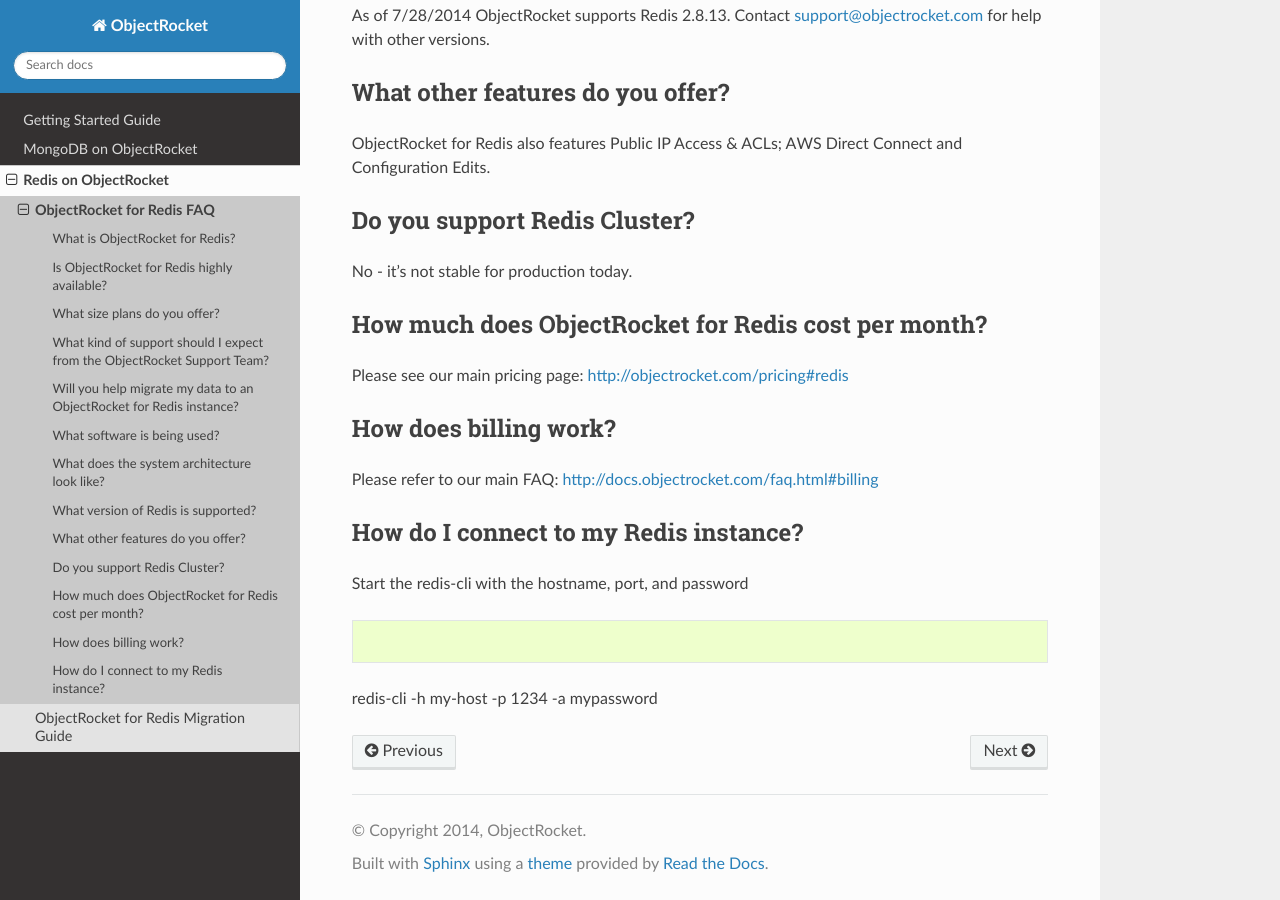
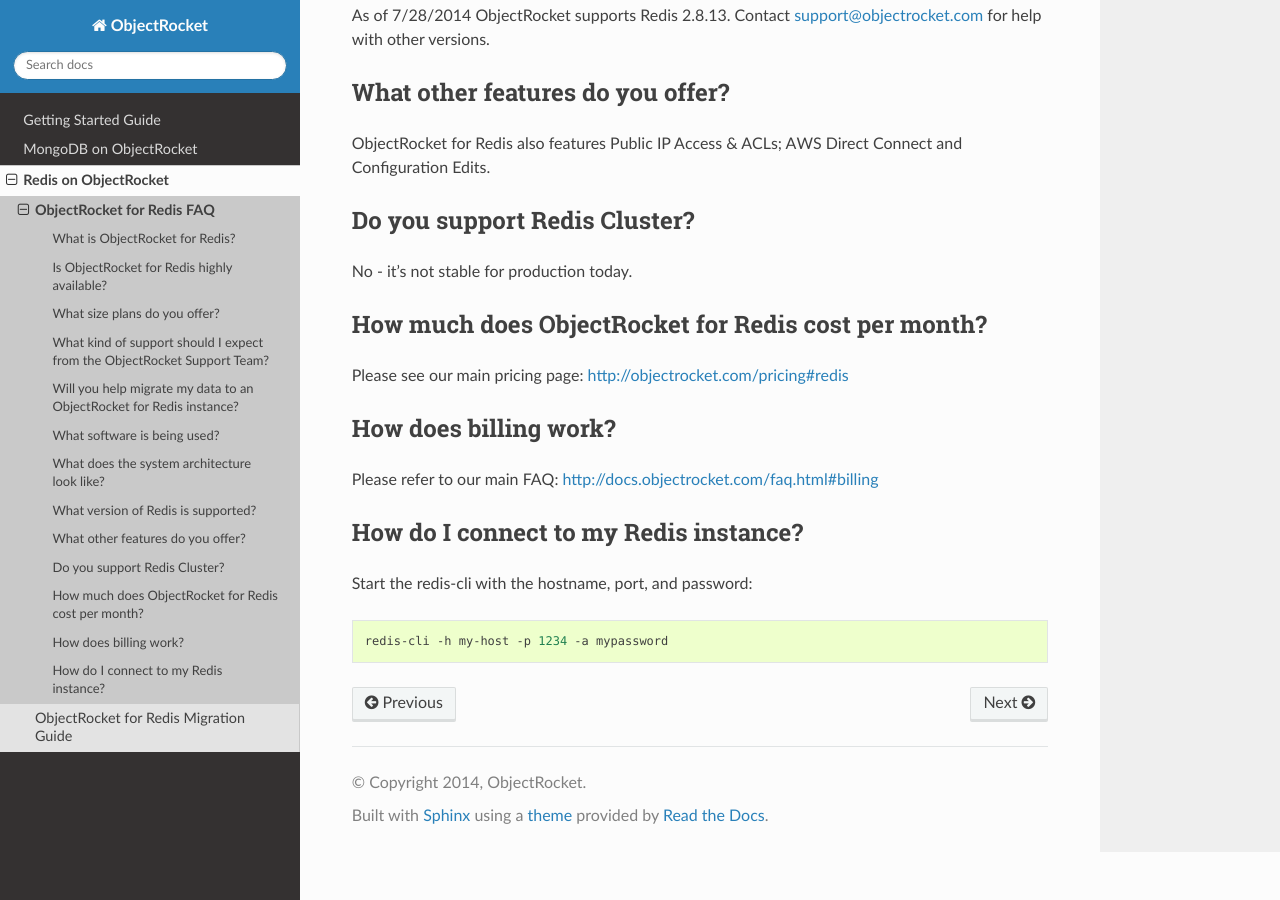
Before and after one commit to zcorleissen/documentation, a Sphinx documentation site: the page built from source/redis_faq.rst, in a window 1280 px wide and 900 px high, scrolled down 1532 px. Built offline with Sphinx 7.4.7 and the Read the Docs theme 2.0.0, drawn with Linux system fonts in a browser that asks for light colours.

Commit message:
fix indentation so code-block renders properly

```diff
--- a/source/redis_faq.rst
+++ b/source/redis_faq.rst
@@ -73,8 +73,8 @@
 
 How do I connect to my Redis instance?
 ^^^^^^^^^^^^^^^^^^^^^^^^^^^^^^^^^^^^^^
-Start the redis-cli with the hostname, port, and password
+Start the redis-cli with the hostname, port, and password:
 
 .. code-block:: bash
 
-redis-cli -h my-host -p 1234 -a mypassword
+    redis-cli -h my-host -p 1234 -a mypassword
```
